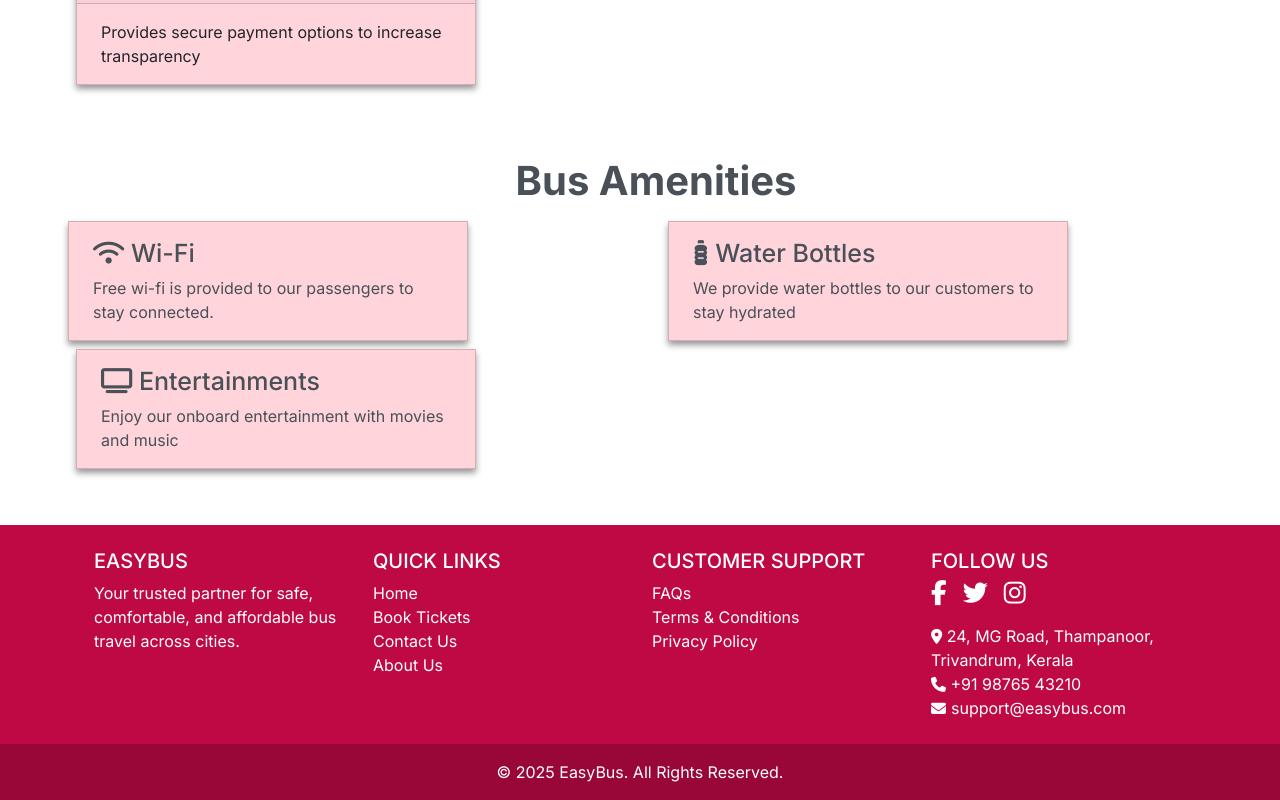
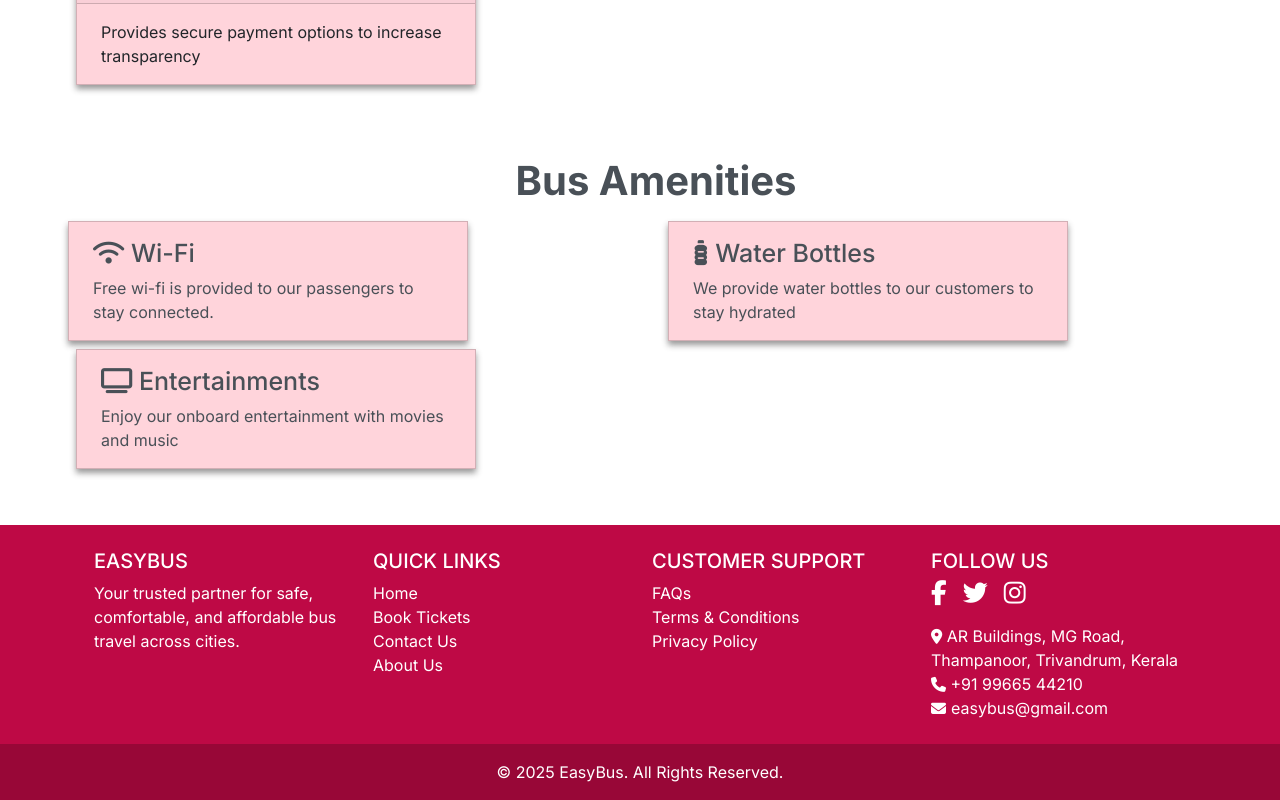
Before and after one commit to Anagha402/easy-bus-frontend, a React (Vite) app: page /home in a window 1280 px wide. Shown: the part 2285-3085 px from the top of the page. Built offline with nearby package versions, Linux system fonts and the light colour scheme.

Commit message:
passengerdetails

```diff
--- a/src/Components/Footer.jsx
+++ b/src/Components/Footer.jsx
@@ -50,9 +50,9 @@ function Footer() {
                 <a href='https://twitter.com/easybus' className='text-white me-3'><MDBIcon fab icon="twitter" /></a>
                 <a href='https://instagram.com/easybus' className='text-white'><MDBIcon fab icon="instagram" /></a>
               </div>
-              <p className='mt-3'><i style={{fontSize:"15px"}} class="fa-solid fa-location-dot"></i>   24, MG Road, Thampanoor, Trivandrum, Kerala</p>
-              <p><i style={{fontSize:"15px"}} class="fa-solid fa-phone"></i> +91 98765 43210</p>
-              <p><i style={{fontSize:"15px", marginRight:"5px"}} class="fa-solid fa-envelope"></i>support@easybus.com</p>
+              <p className='mt-3'><i style={{fontSize:"15px"}} class="fa-solid fa-location-dot"></i>   AR Buildings, MG Road, Thampanoor, Trivandrum, Kerala</p>
+              <p><i style={{fontSize:"15px"}} class="fa-solid fa-phone"></i> +91 99665 44210</p>
+              <p><i style={{fontSize:"15px", marginRight:"5px"}} class="fa-solid fa-envelope"></i>easybus@gmail.com</p>
             </MDBCol>
           </MDBRow>
         </section>
--- a/src/Pages/Admin/AdminPassengers.jsx
+++ b/src/Pages/Admin/AdminPassengers.jsx
@@ -93,7 +93,7 @@ const AdminPassengers = () => {
 
   return (
     <>
-    <h1>Passenger Details</h1>
+    <h1 className="fw-bolder">Passenger Details</h1>
     <div
       style={{
         display: "flex",
@@ -203,12 +203,12 @@ const AdminPassengers = () => {
       >
         {passengerDetails.length > 0 && (
           <div>
-            <h2>Passenger Details for Bus: {busNumber}</h2>
+            <h2>Passenger Details for Bus Number: {busNumber}</h2>
             <Table
               columns={columns}
               dataSource={passengerDetails}
               pagination={{
-                pageSize: 4,
+                pageSize: 8,
                 current: currentPage,
                 onChange: (page) => setCurrentPage(page),
               }}
--- a/src/Pages/Admin/AdminUsers.jsx
+++ b/src/Pages/Admin/AdminUsers.jsx
@@ -124,7 +124,7 @@ function AdminUsers() {
       <Table
         columns={columns}
         dataSource={users}
-        pagination={{ pageSize: 7 }} // Enables pagination with 7 users per page
+        pagination={{ pageSize: 6 }} // Enables pagination with 7 users per page
         className='mt-3'
       />
     </>
```
